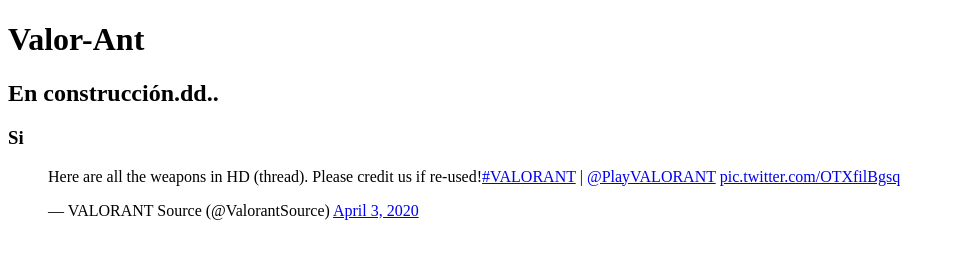
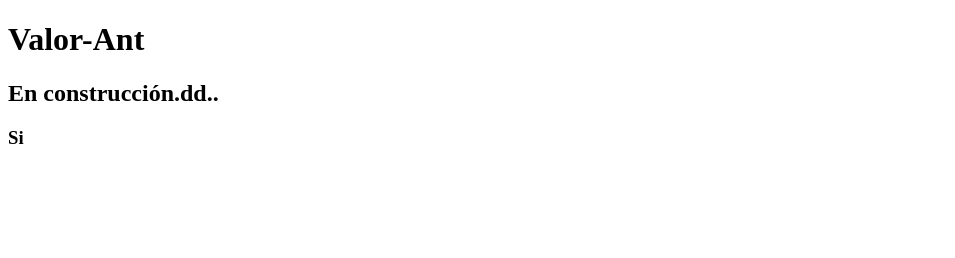
Before and after one commit to Bluishant/bluishant.github.io, a plain HTML site: page index.html in a window 1280 px wide. Shown: the whole page, without its empty margins (0-955 px from the left). Drawn offline with Linux system fonts and the light colour scheme.

Commit message:
Revert "c"
This reverts commit f74bdb9012bbe0fbb9237335d2b69ef2ecc51fc1.

```diff
--- a/index.html
+++ b/index.html
@@ -8,6 +8,5 @@
     <h1>Valor-Ant</h1>
     <h2>En construcción.dd..</h2>
     <h3>Si</h3>
-    <blockquote class="twitter-tweet"><p lang="en" dir="ltr">Here are all the weapons in HD (thread). Please credit us if re-used!<a href="https://twitter.com/hashtag/VALORANT?src=hash&amp;ref_src=twsrc%5Etfw">#VALORANT</a> | <a href="https://twitter.com/PlayVALORANT?ref_src=twsrc%5Etfw">@PlayVALORANT</a> <a href="https://t.co/OTXfilBgsq">pic.twitter.com/OTXfilBgsq</a></p>&mdash; VALORANT Source (@ValorantSource) <a href="https://twitter.com/ValorantSource/status/1246206178461462534?ref_src=twsrc%5Etfw">April 3, 2020</a></blockquote> <script async src="https://platform.twitter.com/widgets.js" charset="utf-8"></script>
   </body>
 </html>
```
